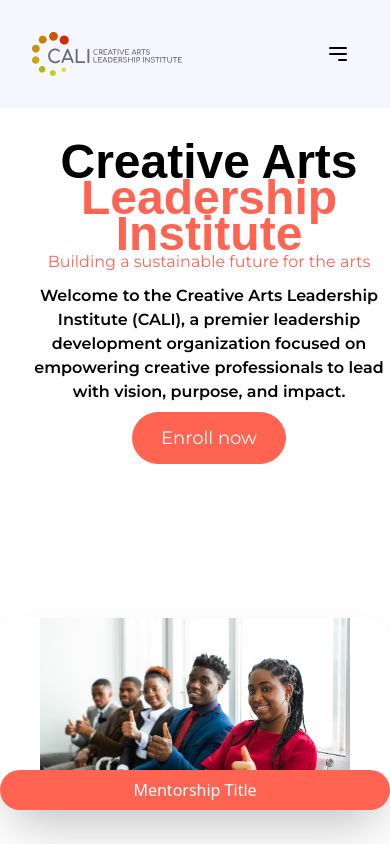
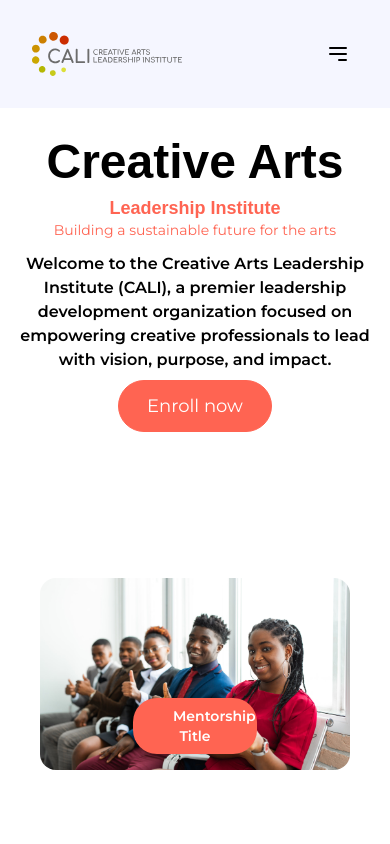
Before and after one commit to Ceasor7/Cali, a React (Vite) app: page / in a window 390 px wide. Shown: the top 844 px of the page. Built offline with nearby package versions, Linux system fonts and the light colour scheme; a web font is replaced by a local one.

Commit message:
karibu tufike

```diff
--- a/src/sections/Hero.jsx
+++ b/src/sections/Hero.jsx
@@ -39,14 +39,14 @@ const ImageSlider = () => {
       id="home"
       className="w-full flex xl:flex-row mt-8 flex-col justify-center text-center min-h-screen gap-10 max-container"
     >
-      <div className="ml-7 xl:w-2/5 flex flex-col justify-center text-center sm:text-center pt-28">
+      <div className=" xl:w-2/5 flex flex-col justify-center text-center sm:ml-11 pt-28 sm:pt-0">
         <div className="text-white text-center">
           <h1 className="font-palanquin text-4xl max-sm:text-4xl max-sm:leading-9 font-bold text-black">
             <span className="whitespace-nowrap text-red p-2">Creative Arts</span>
             <br />
-            <span className="text-coral-red pt-4">Leadership Institute</span>
+            <span className="text-coral-red pt-4 max-sm:text-lg">Leadership Institute</span>
           </h1>
-          <p className="text-base font-montserrat text-coral-red">
+          <p className="text-base max-sm:text-sm font-montserrat text-coral-red">
             Building a sustainable future for the arts
           </p>
           <p className="font-montserrat font-semibold text-black text-base leading-6 mt-3 mb-2">
@@ -55,16 +55,16 @@ const ImageSlider = () => {
           <Button label="Enroll now" iconURL={arrowRight} />
         </div>
       </div>
-      <div className="relative xl:mt-10 xl:mr-10 flex-1 flex justify-center items-center mt-12 sm:mt-0 sm:mb-8">
+      <div className="relative xl:mt-10 xl:mr-10 flex-1 flex justify-center items-center pr-10 pb-0 pl-10 mt-0 sm:mt-0 sm:mb-8">
         <div className="relative">
           <img
             src={images[currentImageIndex].src}
             alt="Slider Image"
-            className="h-250 sm:h-auto rounded-3xl shadow-2xl sm:pr-0 pr-10 sm:pl-0 pl-10 sm:rounded-3xl sm:shadow-2xl"
+            className="h-250 rounded-2xl  sm:rounded-3xl sm:shadow-2xl"
           />
-          <div className="absolute bottom-0 left-0 right-0 rounded-3xl sm:pr-0 pr-10 sm:pl-0 pl-10 sm:rounded-3xl sm:shadow-2xl bg-coral-red bg-opacity-100 text-white text-center p-2">
-            {images[currentImageIndex].title}
-          </div>
+         <div className="absolute font-montserrat font-semibold text-sm bottom-4 left-1/2 transform -translate-x-1/2 w-2/5 rounded-3xl sm:pr-0 pr-10 sm:pl-0 pl-10 bg-coral-red bg-opacity-100 text-white text-center p-2">
+      {images[currentImageIndex].title}
+    </div>
         </div>
       </div>
     </section>
--- a/tailwind.config.js
+++ b/tailwind.config.js
@@ -37,7 +37,7 @@ export default {
       },
       screens: {
         "wide": "1440px"
-      }
+      },
     },
   },
   plugins: [],
```
